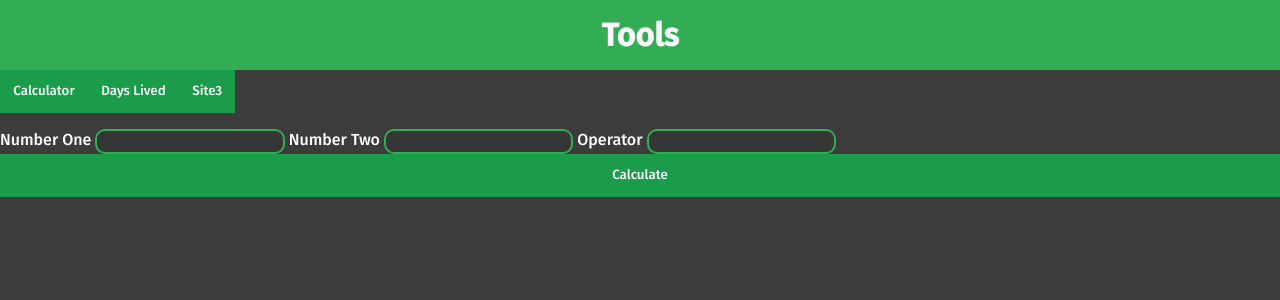
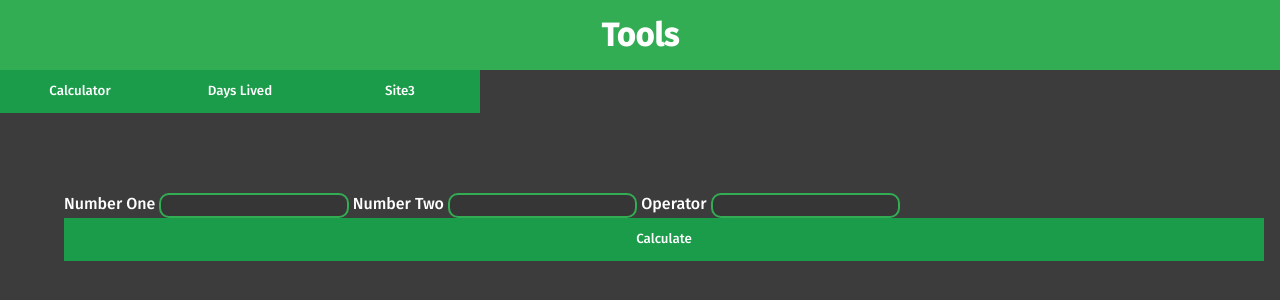
Before and after one commit to aimaIot/WebbServer, a PHP site: page / in a window 1280 px wide. Shown: the top 300 px of the page. Run offline with PHP 8.4, Linux system fonts and the light colour scheme.

Commit message:
Update style.css

```diff
--- a/Enkelwebbsida/style.css
+++ b/Enkelwebbsida/style.css
@@ -31,7 +31,7 @@ h1{
 }
 
 main{
-    margin-top: 1em;
+    margin: 5em 1em 0 4em;
 }
 
 label{
@@ -57,7 +57,8 @@ input[type="submit"]:hover{
 }
 
 nav{
-    display: flex;
+    display: grid;
+    grid-template-columns: repeat(auto-fit, 10rem);
 }
 
 button{
@@ -80,10 +81,6 @@ button:hover{
 
 /* DAYS LIVED */
 
-.DaysLivedMain{
-    margin: 5em 0 0 4em;
-}
-
 .DaysLivedp{
     font-family: 'Fira Sans', sans-serif;
     color: white;
```
